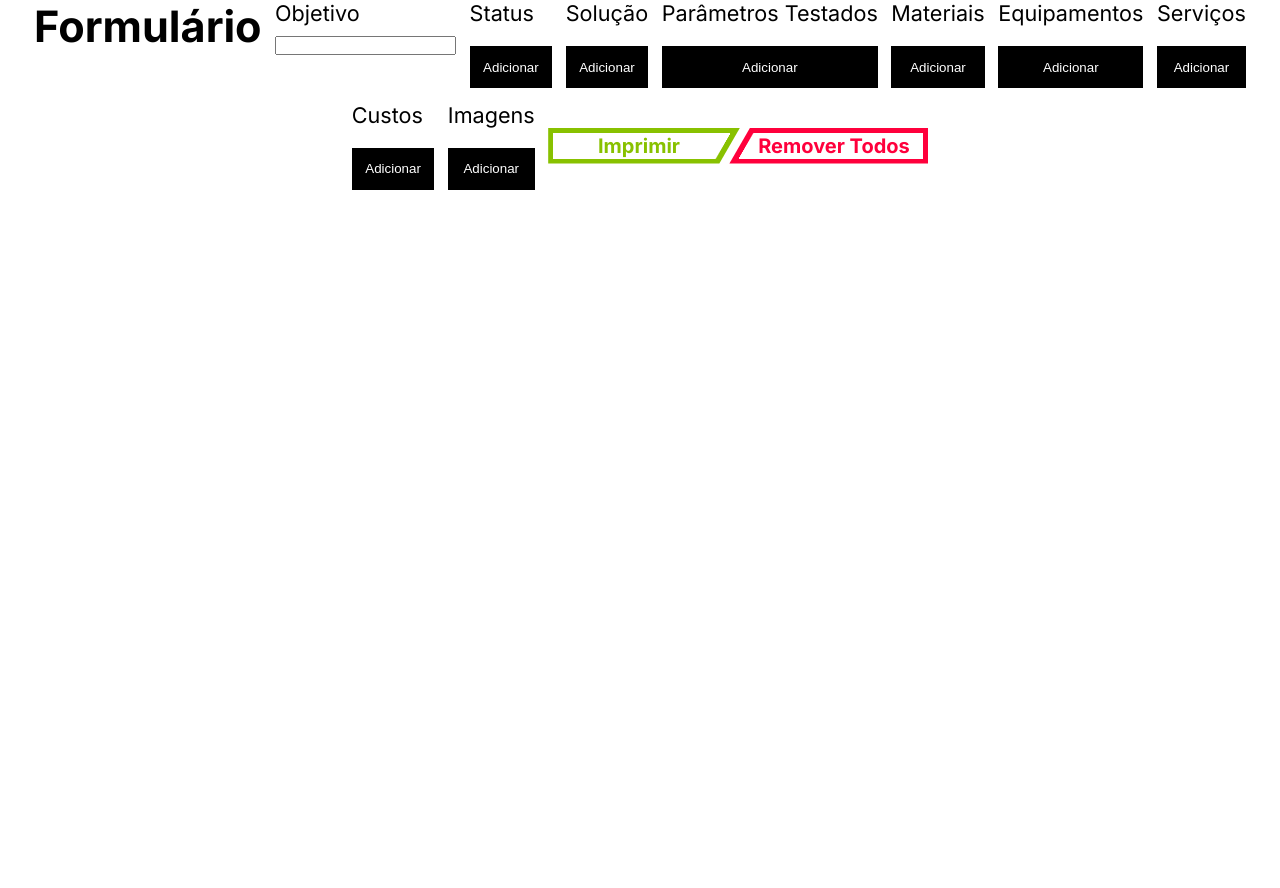
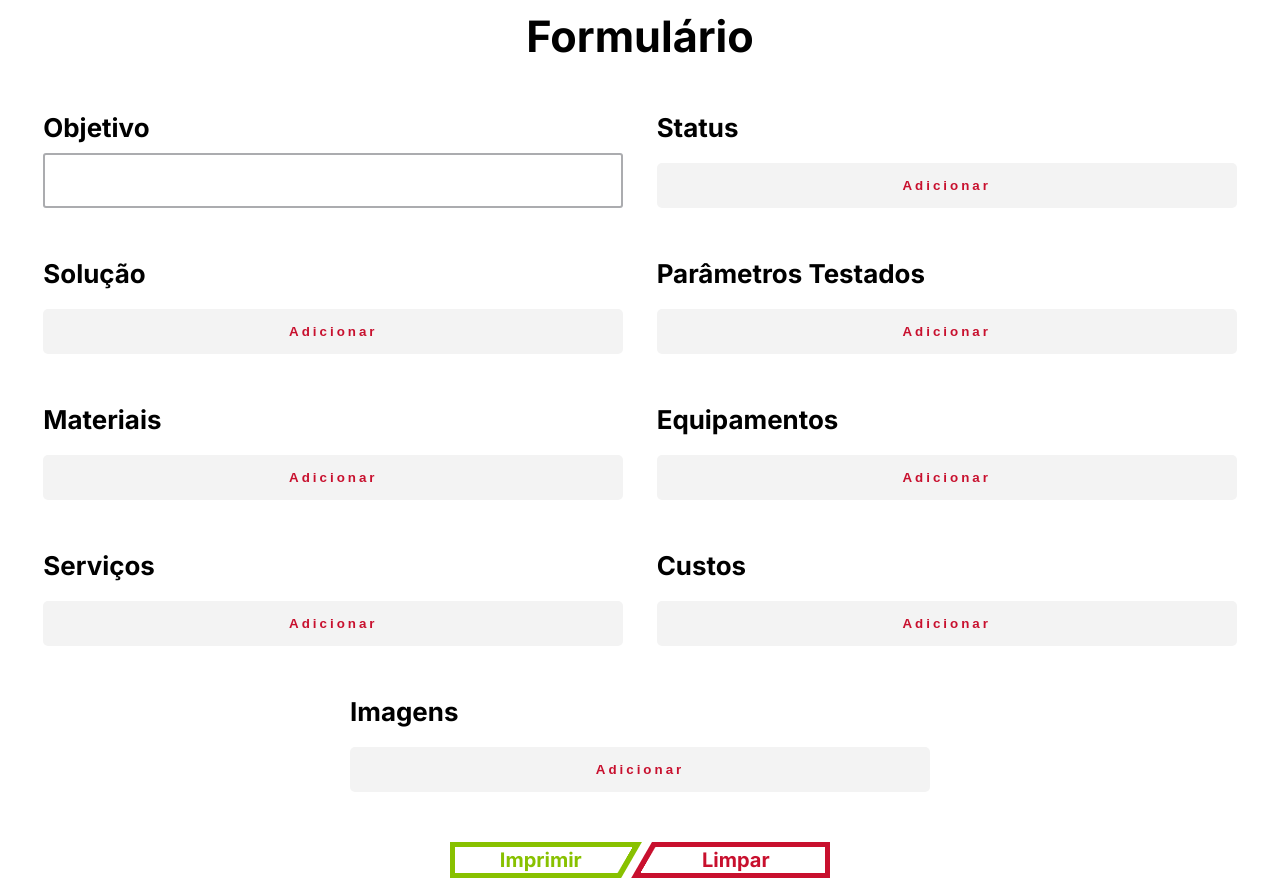
Before and after one commit to SunshineDN/anexoform, a React (Vite) app: page / in a window 1280 px wide. Before the commit the page ends 800 px from the top, so only its background shows below. Built offline with nearby package versions, Linux system fonts and the light colour scheme.

Commit message:
Estilizações concluidas

```diff
--- a/src/pages/Form.jsx
+++ b/src/pages/Form.jsx
@@ -9,44 +9,95 @@ import { IoRemoveCircle } from 'react-icons/io5';
 
 const Container = styled.form`
   display: flex;
-  flex-flow: row wrap;
-  gap: .625rem; // 10px
+  flex-flow: column nowrap;
   justify-content: center;
-  // Deixar apenas 2 colunas
+  align-items: center;
+  margin: 10px;
+  gap: 50px 0;
+  // Deixar apenas 2 colunas;
 
   & > * {
     font-family: 'Inter', sans-serif !important;
   }
 `;
 
+const InputsContainer = styled.div`
+  display: flex;
+  flex-wrap: wrap;
+  justify-content: space-evenly;
+  gap: 50px 0;
+`;
+
 const InputsWrapper = styled.div`
   display: flex;
-  flex-flow: column nowrap;
+  flex-flow: column wrap;
   gap: 10px;
+  width: calc(50% - 50px);
+  justify-content: flex-start;
+
+  @media screen and (max-width: 768px) {
+    width: 100%;
+  }
+`;
+
+const Input = styled.input`
+  box-shadow: inset #abacaf 0 0 0 2px;
+  border: 0;
+  background: rgba(0, 0, 0, 0);
+  appearance: none;
+  width: 100%;
+  position: relative;
+  border-radius: 3px;
+  padding: 9px 12px;
+  line-height: 1.4;
+  color: rgb(0, 0, 0);
+  font-size: 16px;
+  font-weight: 400;
+  height: 40px;
+  transition: all .2s ease;
+  flex: ${props => props.$flex || '1'};
+
+  &:hover{
+      box-shadow: 0 0 0 0 #fff inset, #c8102e 0 0 0 2px;
+  }
+  &:focus{
+      background: #fff;
+      outline: 0;
+      box-shadow: 0 0 0 0 #fff inset, #c8102e 0 0 0 3px;
+  }
+
+  &[type='file'] {
+    display: none;
+  }
 `;
 
 const Button = styled.button`
-  background-color: #000;
-  color: #fff;
+  padding: 15px 20px;
+  background-color: #f3f3f3;
+  color: #c8102e;
+  font-weight: bold;
   border: none;
-  padding: .625rem; // 10px
+  border-radius: 5px;
+  letter-spacing: 3px;
+  overflow: hidden;
+  transition: 0.5s;
   cursor: pointer;
-  transition: color .3s, background-color .3s;
 
-
-  &:hover {
-    background-color: #fff;
-    color: #000;
+  &:hover{
+    background: #c8102e;
+    color: #f3f3f3;
+    box-shadow: 0 0 2px #c8102e,
+                0 0 20px #c8102e;
   }
 `;
 
 const RemoveIcon = styled(IoRemoveCircle)`
-  color: #000;
+  color: #c8102e;
   cursor: pointer;
   transition: all .3s;
 
   &:hover {
-    color: #f00;
+    transform: scale(1.2);
   }
 `;
 
@@ -98,7 +149,7 @@ const LastButtons = styled.div`
   --h: 1.8em; /* the height */
 
   & ${LastButton} + ${LastButton} {
-    --_c: #FF003C;
+    --_c: #c8102e;
     flex: calc(1.3 + var(--_s,0));
     background:
       conic-gradient(from -90deg at calc(1.3*var(--b)) 100%,var(--_c) 119deg, #0000 121deg)
@@ -134,6 +185,31 @@ const ListItem = styled.li`
   flex-flow: row nowrap;
   gap: 10px;
   list-style: none;
+  align-items: center;
+`;
+
+const H3 = styled.h3`
+  font-size: 1.2rem;
+`;
+
+const Label = styled.label`
+  padding: 10px;
+  background-color: #fff;
+  border: 2px solid #abacaf;
+  border-radius: 5px;
+  display: flex;
+  justify-content: space-between;
+  align-items: center;
+  gap: 10px;
+  cursor: pointer;
+  transition: all .3s;
+  font-size: .675rem;
+
+  &:hover {
+
+    background-color: #f3f3f3;
+    border-color: #c8102e;
+  }
 `;
 
 const Form = () => {
@@ -212,7 +288,7 @@ const Form = () => {
     const { value } = e.target;
     const newObjArr = [...arr];
     if (isQuantity) {
-      newObjArr[index].quantity = Number(value);
+      newObjArr[index].quantity = value;
     } else {
       newObjArr[index].name = value;
     }
@@ -236,18 +312,20 @@ const Form = () => {
   return (
     <Container action=''>
       <h1>Formulário</h1>
+
+      <InputsContainer>
         <InputsWrapper>
-        <p>Objetivo</p>
-        <input type='text' value={objective} onChange={(e) => setObjective(e.target.value)} />
+          <H3>Objetivo</H3>
+          <Input type='text' value={objective} onChange={(e) => setObjective(e.target.value)} />
         </InputsWrapper>
 
         <InputsWrapper>
-        <p>Status</p>
+          <H3>Status</H3>
           <List>
             {status.map((item, index) => {
               return (
                 <ListItem key={index}>
-                <input type='text' value={item} onChange={(e) => handleChange(e, index, status, setStatus)} />
+                  <Input type='text' value={item} onChange={(e) => handleChange(e, index, status, setStatus)} />
                   <RemoveIcon onClick={(e) => removeInput(e, index, status, setStatus)} />
                 </ListItem>
               );
@@ -259,12 +337,12 @@ const Form = () => {
         </InputsWrapper>
 
         <InputsWrapper>
-        <p>Solução</p>
+          <H3>Solução</H3>
           <List>
             {solutions.map((item, index) => {
               return (
                 <ListItem key={index}>
-                <input type='text' value={item} onChange={(e) => handleChange(e, index, solutions, setSolutions)} />
+                  <Input type='text' value={item} onChange={(e) => handleChange(e, index, solutions, setSolutions)} />
                   <RemoveIcon onClick={(e) => removeInput(e, index, solutions, setSolutions)} />
                 </ListItem>
               );
@@ -276,12 +354,12 @@ const Form = () => {
         </InputsWrapper>
 
         <InputsWrapper>
-        <p>Parâmetros Testados</p>
+          <H3>Parâmetros Testados</H3>
           <List>
             {params.map((item, index) => {
               return (
                 <ListItem key={index}>
-                <input type='text' value={item} onChange={(e) => handleChange(e, index, params, setParams)} />
+                  <Input type='text' value={item} onChange={(e) => handleChange(e, index, params, setParams)} />
                   <RemoveIcon onClick={(e) => removeInput(e, index, params, setParams)} />
                 </ListItem>
               );
@@ -293,13 +371,13 @@ const Form = () => {
         </InputsWrapper>
 
         <InputsWrapper>
-        <p>Materiais</p>
+          <H3>Materiais</H3>
           <List>
             {materials.map((item, index) => {
               return (
                 <ListItem key={index}>
-                <input type='text' value={item.name} onChange={(e) => handleChangeObj(e, index, materials, setMaterials)} />
-                <input type='number' value={item.quantity} onChange={(e) => handleChangeObj(e, index, materials, setMaterials, true)} />
+                  <Input placeholder='Material' $flex='7' type='text' value={item.name} onChange={(e) => handleChangeObj(e, index, materials, setMaterials)} />
+                  <Input placeholder='Qt.' type='text' value={item.quantity} onChange={(e) => handleChangeObj(e, index, materials, setMaterials, true)} />
                   <RemoveIcon onClick={(e) => removeInput(e, index, materials, setMaterials)} />
                 </ListItem>
               );
@@ -311,13 +389,13 @@ const Form = () => {
         </InputsWrapper>
 
         <InputsWrapper>
-        <p>Equipamentos</p>
+          <H3>Equipamentos</H3>
           <List>
             {equipaments.map((item, index) => {
               return (
                 <ListItem key={index}>
-                <input type='text' value={item.name} onChange={(e) => handleChangeObj(e, index, equipaments, setEquipaments)} />
-                <input type='number' value={item.quantity} onChange={(e) => handleChangeObj(e, index, equipaments, setEquipaments, true)} />
+                  <Input placeholder='Equipamento' $flex='7' type='text' value={item.name} onChange={(e) => handleChangeObj(e, index, equipaments, setEquipaments)} />
+                  <Input placeholder='Qt.' type='text' value={item.quantity} onChange={(e) => handleChangeObj(e, index, equipaments, setEquipaments, true)} />
                   <RemoveIcon onClick={(e) => removeInput(e, index, equipaments, setEquipaments)} />
                 </ListItem>
               );
@@ -329,12 +407,12 @@ const Form = () => {
         </InputsWrapper>
 
         <InputsWrapper>
-        <p>Serviços</p>
+          <H3>Serviços</H3>
           <List>
             {services.map((item, index) => {
               return (
                 <ListItem key={index}>
-                <input type='text' value={item} onChange={(e) => handleChange(e, index, services, setServices)} />
+                  <Input type='text' value={item} onChange={(e) => handleChange(e, index, services, setServices)} />
                   <RemoveIcon onClick={(e) => removeInput(e, index, services, setServices)} />
                 </ListItem>
               );
@@ -346,12 +424,12 @@ const Form = () => {
         </InputsWrapper>
 
         <InputsWrapper>
-        <p>Custos</p>
+          <H3>Custos</H3>
           <List>
             {costs.map((item, index) => {
               return (
                 <ListItem key={index}>
-                <input type='text' value={item} onChange={(e) => handleChange(e, index, costs, setCosts)} />
+                  <Input type='text' value={item} onChange={(e) => handleChange(e, index, costs, setCosts)} />
                   <RemoveIcon onClick={(e) => removeInput(e, index, costs, setCosts)} />
                 </ListItem>
               );
@@ -363,15 +441,15 @@ const Form = () => {
         </InputsWrapper>
 
         <InputsWrapper>
-        <p>Imagens</p>
+          <H3>Imagens</H3>
           <List>
             {images.map((item, index) => {
               return (
                 <ListItem key={index}>
-                <label>
+                  <Label>
                     <span>{item.name || 'Escolha uma imagem'}</span>
-                  <input type='file' accept='image/*' onChange={(e) => handleChangeImage(e, index, images, setImages)} />
-                </label>
+                    <Input type='file' accept='image/*' onChange={(e) => handleChangeImage(e, index, images, setImages)} />
+                  </Label>
                   <RemoveIcon onClick={(e) => removeInput(e, index, images, setImages)} />
                 </ListItem>
               );
@@ -381,9 +459,10 @@ const Form = () => {
             addInput(e, images, setImages, true, true);
           }}>Adicionar</Button>}
         </InputsWrapper>
+      </InputsContainer>
       <LastButtons>
         <LastButton type='submit' onClick={handlePrint}>Imprimir</LastButton>
-        <LastButton type='reset' onClick={hanleRemoveAll}>Remover Todos</LastButton>
+        <LastButton type='reset' onClick={hanleRemoveAll}>Limpar</LastButton>
       </LastButtons>
     </Container>
   );
```
Lines whose indentation alone changed are shown as unchanged.
